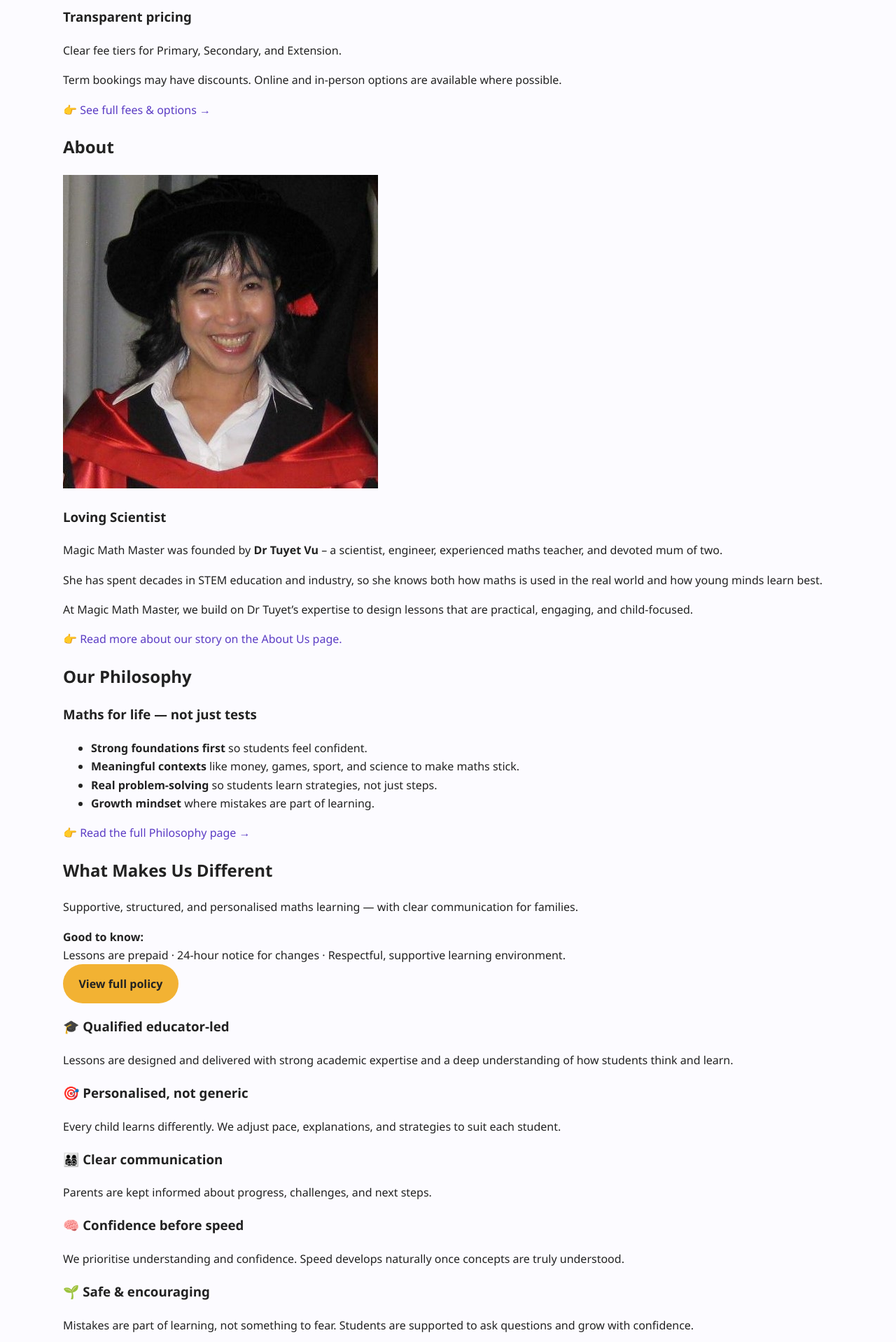
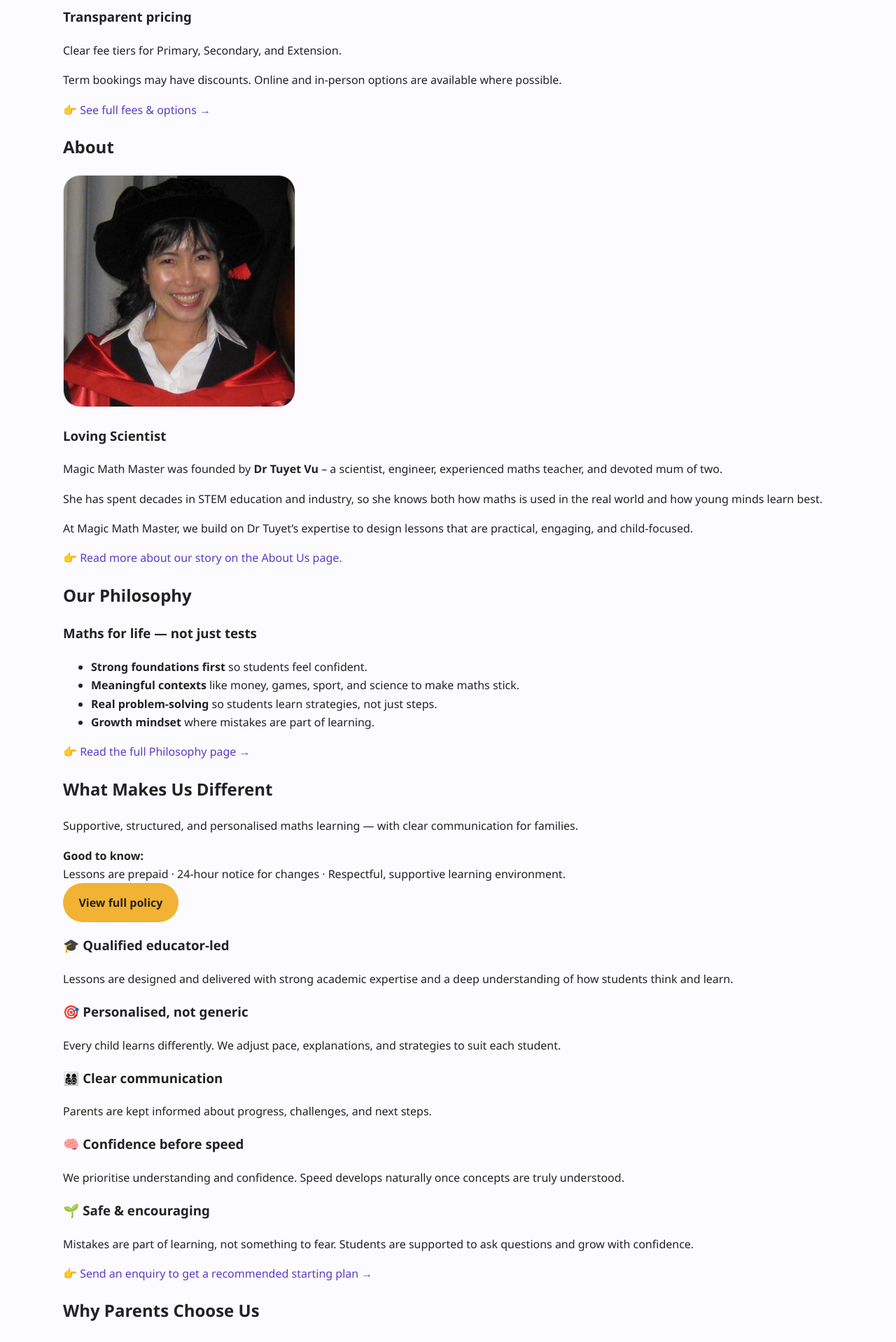
Before and after one commit to 3aMAuVn/3aM, a Jekyll site: the page built from index.html, in a window 1280 px wide. Shown: the part 3616-5534 px from the top of the page at 70% size. Built offline with Jekyll 4.4.1, drawn with Linux system fonts in a browser that asks for light colours.

Commit message:
Add files via upload

```diff
--- a/index.html
+++ b/index.html
@@ -176,7 +176,13 @@ og_description: "Calm, structured tutoring for Prep–Year 12. Personalised lear
 
     <div class="card-grid">
       <div class="card">
-        <img src="{{ '/assets/founder.jpg' | relative_url }}" alt="Dr Tuyet Vu, founder of Magic Math Master" loading="lazy">
+        <!--<img src="{{ '/assets/founder.jpg' | relative_url }}" alt="Dr Tuyet Vu, founder of Magic Math Master" loading="lazy">-->
+        <img
+          src="{{ '/assets/founder.jpg' | relative_url }}"
+          alt="Dr Tuyet Vu, founder of Magic Math Master"
+          class="about-feature-image"
+          loading="lazy"
+        >
       </div>
       <div class="card">
         <h3>Loving Scientist</h3>
```
